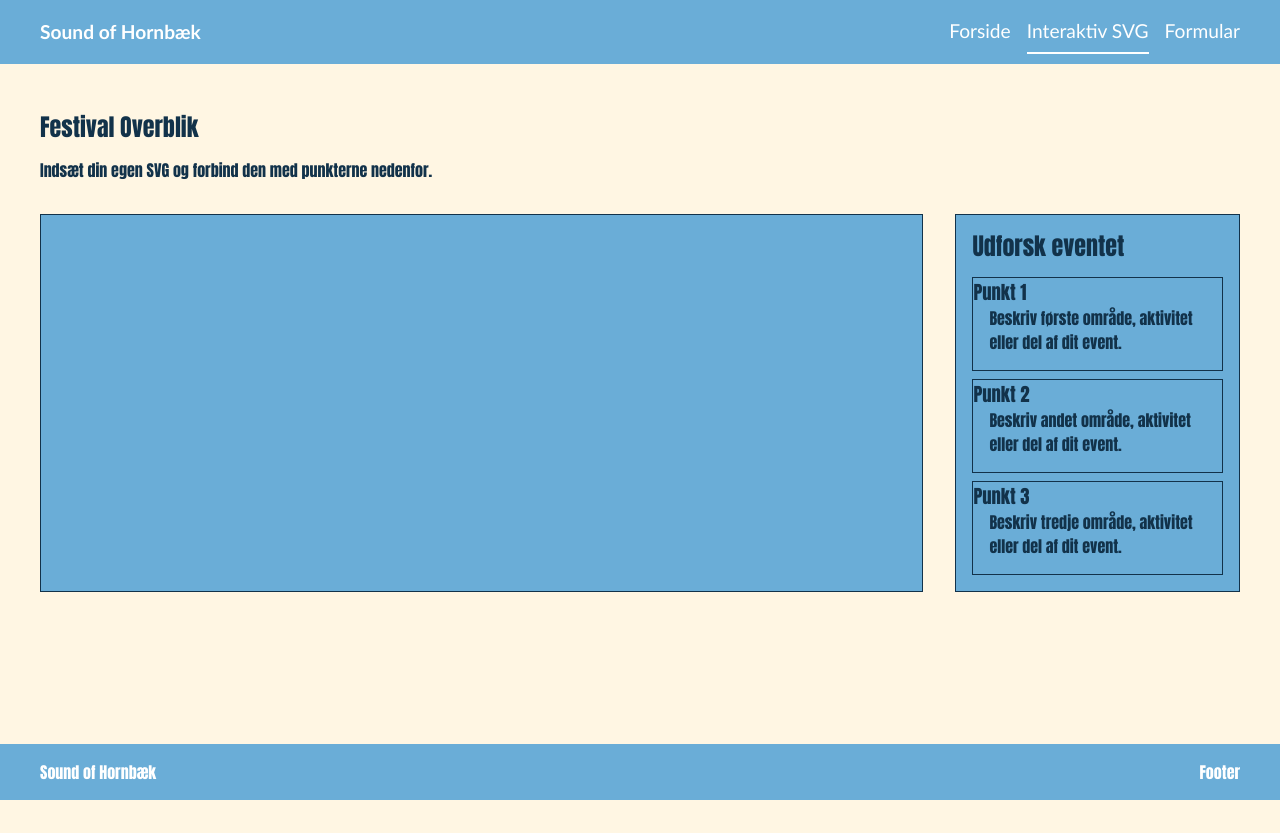
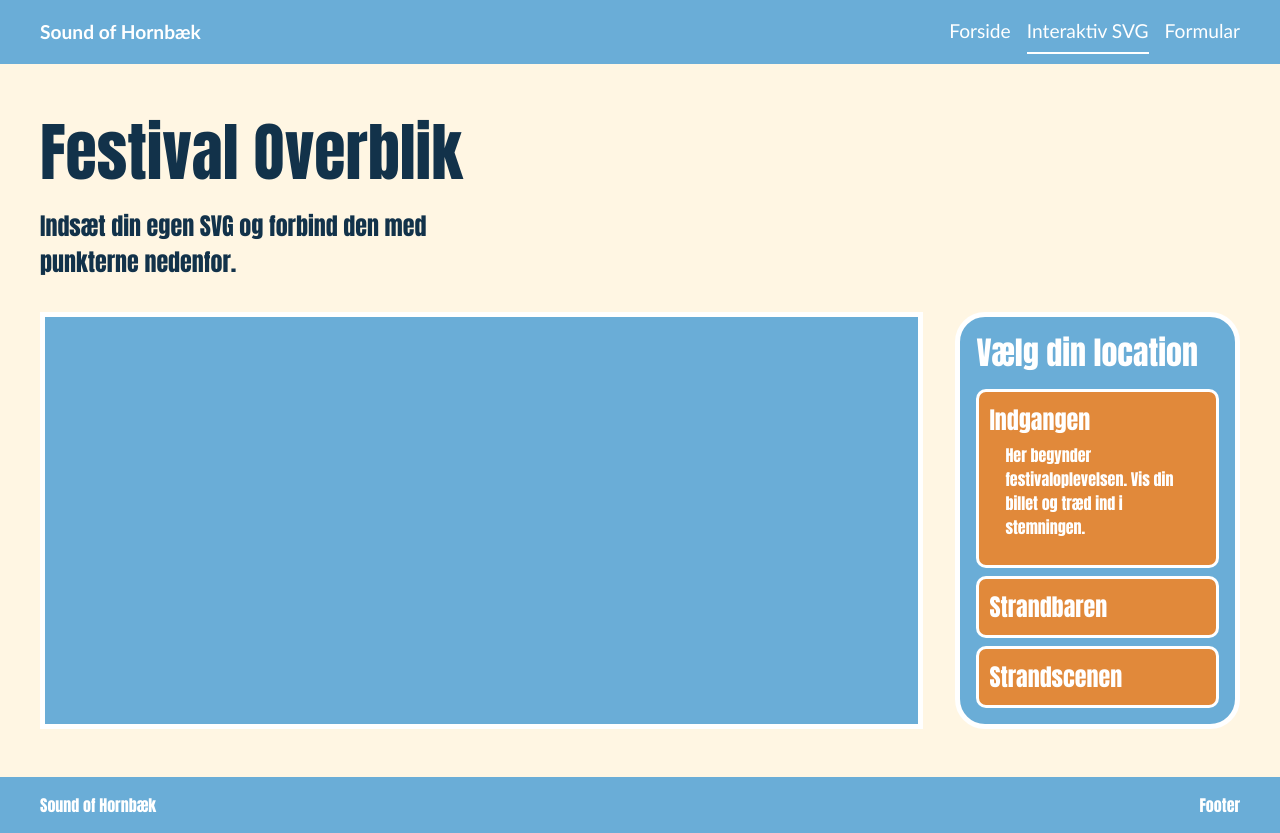
Before and after one commit to MMaymann7/strand_festival, a plain HTML site: page svg.html in a window 1280 px wide. Before the commit the page ends 800 px from the top, so only its background shows below. Drawn offline with Linux system fonts and the light colour scheme.

Commit message:
svg-design

```diff
--- a/style.css
+++ b/style.css
@@ -2,6 +2,7 @@
 html {
   --color-page: #fff6e3;
   --color-surface: #6aadd7;
+  --color-svg-box: #6aadd7;
   --color-text: #12324a;
   --color-muted: var(--color-text);
   --color-border: #12324a;
@@ -459,3 +460,55 @@ main > * {
     width: 100%;
   }
 }
+
+/* SVG */
+.svg-intro {
+  h1 {
+    font-size: 4rem;
+  }
+  p {
+    font-size: 1.5rem;
+  }
+}
+.svg-placeholder {
+  border: 5px solid #fff;
+}
+.panel {
+  background: var(--color-svg-box);
+  border-radius: 30px;
+  border: 5px solid #fff;
+  h2 {
+    font-size: 2rem;
+    font-family: "Inter" sans-serif;
+    text-decoration: none;
+    color: white;
+  }
+}
+.accordion {
+  background: var(--color-svg-box);
+}
+.accordion-item {
+  color: white;
+  font-size: 1.5rem;
+  background: #e1893a;
+  border-radius: 10px;
+  border: 3px solid #fff;
+  padding: 10px;
+  p {
+    font-size: 1rem;
+    color: white;
+    margin-top: 5px;
+  }
+}
+summary::marker {
+  content: none;
+}
+::details-content {
+  height: 0;
+  overflow: clip;
+  transition: 300ms ease;
+  transition-behavior: allow-discrete;
+}
+[open]::details-content {
+  height: auto;
+}
--- a/svg.html
+++ b/svg.html
@@ -35,21 +35,21 @@
         <div class="svg-placeholder"></div>
 
         <article class="panel">
-          <h2>Udforsk eventet</h2>
+          <h2>Vælg din location</h2>
           <div class="accordion">
             <!-- TODO: Lav om til details/summary -->
-            <div class="accordion-item">
-              <h3>Punkt 1</h3>
-              <p>Beskriv første område, aktivitet eller del af dit event.</p>
-            </div>
-            <div class="accordion-item">
-              <h3>Punkt 2</h3>
-              <p>Beskriv andet område, aktivitet eller del af dit event.</p>
-            </div>
-            <div class="accordion-item">
-              <h3>Punkt 3</h3>
-              <p>Beskriv tredje område, aktivitet eller del af dit event.</p>
-            </div>
+            <details class="accordion-item" name="accordion" open>
+              <summary>Indgangen</summary>
+              <p>Her begynder festivaloplevelsen. Vis din billet og træd ind i stemningen.</p>
+            </details>
+            <details class="accordion-item" name="accordion">
+              <summary>Strandbaren</summary>
+              <p>Kolde drikke, gode vibes og den perfekte pause mellem koncerterne.</p>
+            </details>
+            <details class="accordion-item" name="accordion">
+              <summary>Strandscenen</summary>
+              <p>Festivalens hjerte. Her kan du opleve live musik, fællesskab og uforglemmelige øjeblikke.</p>
+            </details>
           </div>
         </article>
       </section>
```
